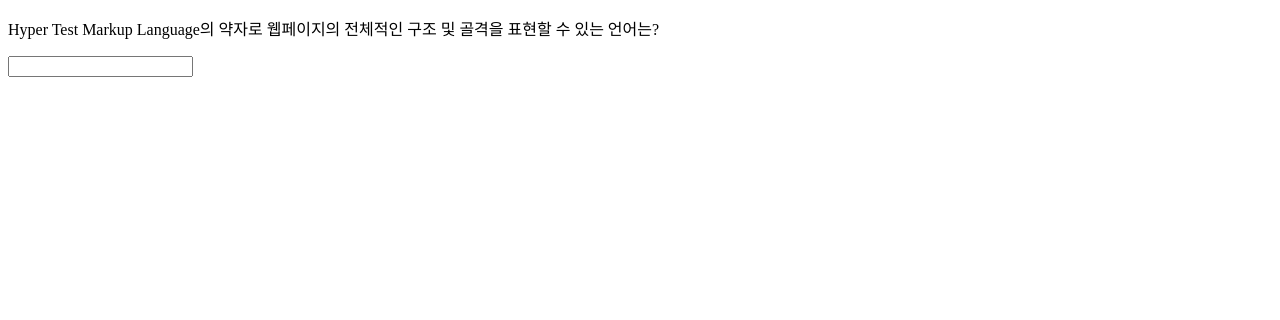
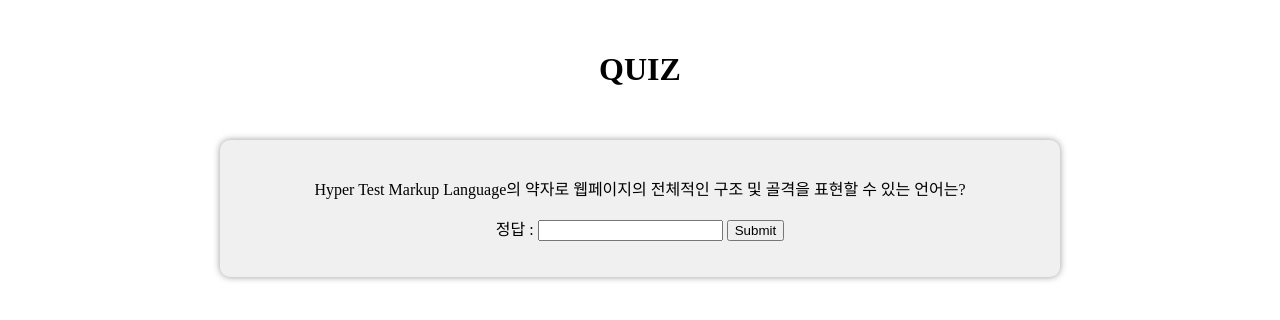
Before and after one commit to codms1122/week2_webpage, a plain HTML site: page index.html in a window 1280 px wide. Drawn offline with Linux system fonts and the light colour scheme.

Commit message:
[FIX] 1차 코드 저장

```diff
--- a/index.html
+++ b/index.html
@@ -1,14 +1,57 @@
 <!doctype html>
-<html>
+<html lang="ko">
+
     <head>
+        <meta charset="UTF-8">
         <title>week2 website</title>
+        <style>
+            #top{
+				max-width: 800px;
+				padding: 20px;
+				margin: 10px auto;
+            }
+            #middle {
+                max-width: 800px;
+				background-color: #f0f0f0;
+				border-radius: 10px;
+                padding: 20px;
+				margin: 10px auto;
+				box-shadow : 0px 0px 7px 0px #9a9a9a ;
+            }
+			.string {
+				/* 수평 중앙 정렬하기 */
+				text-align: center;
+			}
+        </style>
     </head>
+
     <body>
-        <div id="test">
-            <form method="get">
-                <p>Hyper Test Markup Language의 약자로 웹페이지의 전체적인 구조 및 골격을 표현할 수 있는 언어는?</p>
-                <p><input type="text"></p>
+        <div id="top">
+            <h1 class="string">QUIZ</h1>
+        </div>
+        <div id="middle">
+            <form id="quiz_form">
+                <p class="string" id="question_no1">Hyper Test Markup Language의 약자로 웹페이지의 전체적인 구조 및 골격을 표현할 수 있는 언어는?</p>
+                <p class="string" id="user_answer_no1">정답 : <input type="text" name="user_answer_no1"> <input type="submit" name="submit_no1"></p>
             </form>
         </div>
     </body>
+    <script>
+        document.getElementById('quiz_form').onsubmit = function(e){
+			e.preventDefault();
+
+            var user_answer_no1 = this.user_answer_no1.value.toUpperCase();
+            var real_answer_no = "HTML";
+
+            if (real_answer_no == user_answer_no1){
+                alert("정답입니다!");
+            }else{
+                alert("틀렸습니다..");
+            }
+
+
+        }
+        //const answer_no1 = document.getElementById('answer_no1').value;
+
+    </script>
 </html>
```
